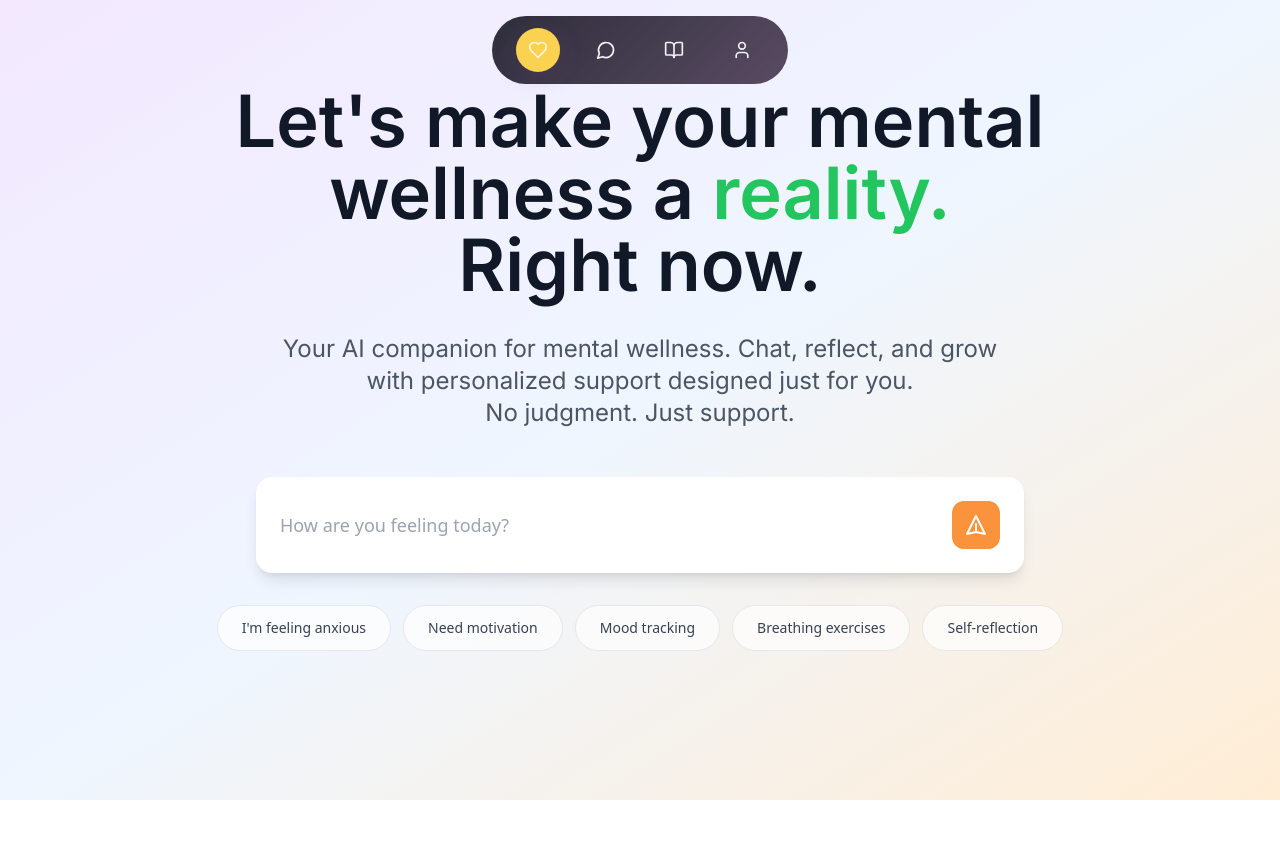
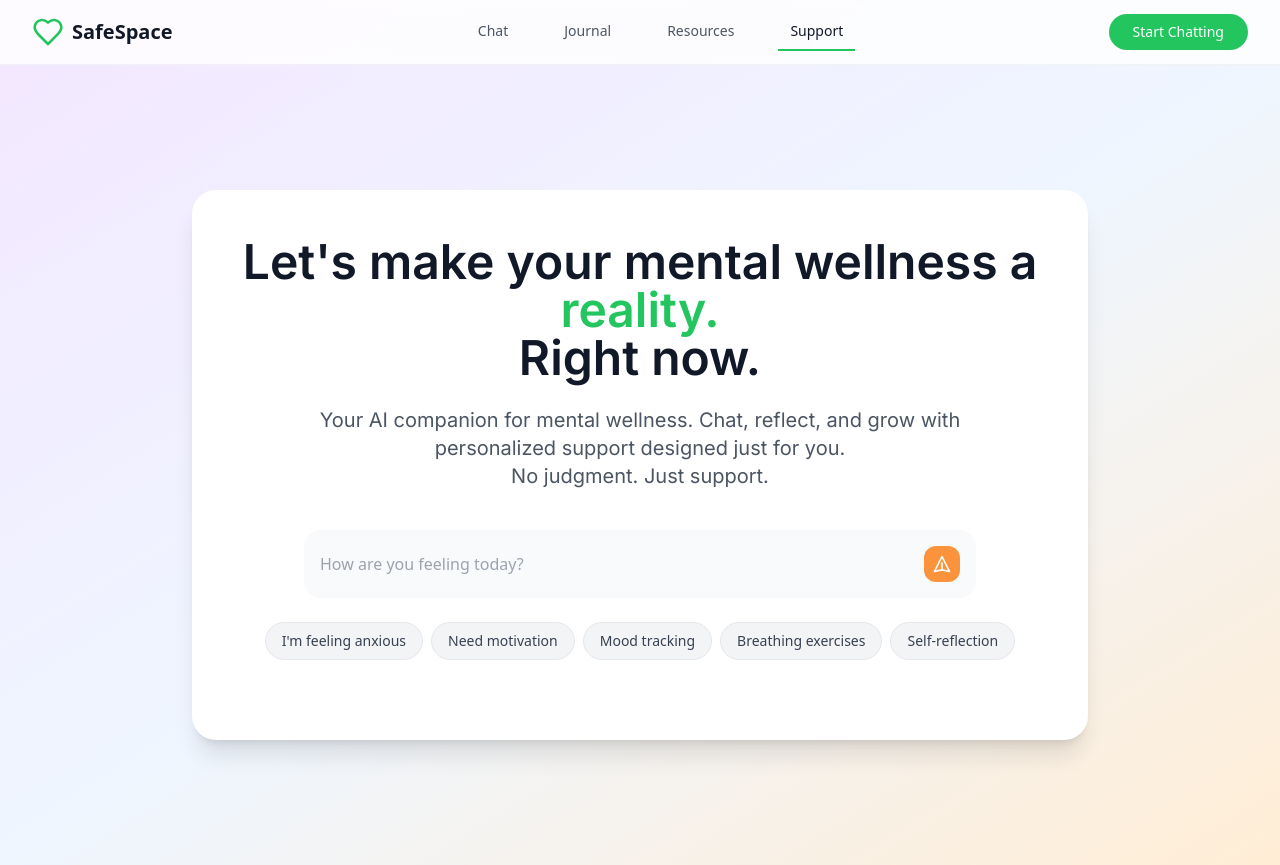
Before and after one commit to ShaikFurqan12/Mental-wellness, a React (Vite) app: page / in a window 1280 px wide. Before the commit the page ends 800 px from the top, so only its background shows below. Built offline with nearby package versions, Linux system fonts and the light colour scheme; the HTML template or start-up script is replaced by a standard one.

Commit message:
Refactor navbar and layout

```diff
--- a/src/components/Layout.tsx
+++ b/src/components/Layout.tsx
@@ -1,5 +1,4 @@
-import { MessageCircle, BookOpen, Heart, User, Mic } from "lucide-react";
-import { useState } from "react";
+import { MessageCircle, BookOpen, Heart, User } from "lucide-react";
 
 interface LayoutProps {
   children: React.ReactNode;
@@ -9,49 +8,72 @@ interface LayoutProps {
 
 const Layout = ({ children, currentPage, onNavigate }: LayoutProps) => {
   const navItems = [
-    { id: 'welcome', icon: Heart, label: 'Home' },
-    { id: 'chat', icon: MessageCircle, label: 'Chat' },
-    { id: 'journal', icon: BookOpen, label: 'Journal' },
-    { id: 'resources', icon: User, label: 'Resources' },
+    { id: 'chat', label: 'Chat' },
+    { id: 'journal', label: 'Journal' },
+    { id: 'resources', label: 'Resources' },
+    { id: 'welcome', label: 'Support' },
   ];
 
   return (
-    <div className="min-h-screen relative overflow-hidden">
-      {/* Animated Background Shapes */}
-      <div className="fixed inset-0 pointer-events-none">
-        <div className="floating-shape w-32 h-32 top-10 left-10"></div>
-        <div className="floating-shape w-20 h-20 top-1/3 right-20"></div>
-        <div className="floating-shape w-24 h-24 bottom-20 left-1/4"></div>
-        <div className="floating-shape w-16 h-16 bottom-1/3 right-1/3"></div>
+    <div className="min-h-screen bg-gradient-to-br from-purple-100 via-blue-50 to-orange-100">
+      {/* Top Navigation Bar */}
+      <nav className="bg-white/80 backdrop-blur-sm border-b border-gray-200/50 sticky top-0 z-50">
+        <div className="max-w-7xl mx-auto px-4 sm:px-6 lg:px-8">
+          <div className="flex justify-between items-center h-16">
+            {/* Logo */}
+            <div className="flex items-center">
+              <div className="flex-shrink-0 flex items-center">
+                <Heart className="h-8 w-8 text-green-500" />
+                <span className="ml-2 text-xl font-bold text-gray-900">SafeSpace</span>
+              </div>
             </div>
 
-      {/* Main Content */}
-      <main className="relative z-10 pb-20 md:pb-0">
-        {children}
-      </main>
-
-      {/* Floating Navigation */}
-      <nav className="floating-nav bottom-4 left-1/2 transform -translate-x-1/2 md:top-4 md:bottom-auto">
-        <div className="flex items-center space-x-6">
-          {navItems.map(({ id, icon: Icon, label }) => (
+            {/* Navigation Links */}
+            <div className="hidden md:block">
+              <div className="ml-10 flex items-baseline space-x-8">
+                {navItems.map(({ id, label }) => (
                   <button
                     key={id}
                     onClick={() => onNavigate(id)}
-              className={`relative p-3 rounded-full transition-all duration-300 group ${
+                    className={`px-3 py-2 text-sm font-medium transition-colors duration-200 ${
                       currentPage === id
-                  ? 'bg-primary text-white shadow-[0_0_20px_hsla(var(--primary),0.5)]'
-                  : 'text-foreground hover:text-primary'
+                        ? 'text-gray-900 border-b-2 border-green-500'
+                        : 'text-gray-600 hover:text-gray-900'
                     }`}
-              aria-label={label}
                   >
-              <Icon size={20} />
-              {currentPage === id && (
-                <div className="absolute inset-0 rounded-full animate-glow-pulse bg-primary/20"></div>
-              )}
+                    {label}
                   </button>
                 ))}
               </div>
+            </div>
+
+            {/* CTA Button */}
+            <div className="hidden md:block">
+              <button
+                onClick={() => onNavigate('chat')}
+                className="bg-green-500 hover:bg-green-600 text-white px-6 py-2 rounded-full text-sm font-medium transition-colors duration-200"
+              >
+                Start Chatting
+              </button>
+            </div>
+
+            {/* Mobile menu button */}
+            <div className="md:hidden">
+              <button
+                onClick={() => onNavigate('chat')}
+                className="bg-green-500 hover:bg-green-600 text-white p-2 rounded-full transition-colors duration-200"
+              >
+                <MessageCircle className="h-5 w-5" />
+              </button>
+            </div>
+          </div>
+        </div>
       </nav>
+
+      {/* Main Content */}
+      <main className="relative">
+        {children}
+      </main>
     </div>
   );
 };
--- a/src/components/WelcomeScreen.tsx
+++ b/src/components/WelcomeScreen.tsx
@@ -5,9 +5,9 @@ interface WelcomeScreenProps {
 const WelcomeScreen = ({ onStartChat }: WelcomeScreenProps) => {
   return (
     <div className="min-h-screen flex items-center justify-center px-4 bg-gradient-to-br from-purple-100 via-blue-50 to-orange-100">
-      <div className="text-center max-w-4xl animate-fade-up">
+      <div className="bg-white rounded-3xl shadow-xl p-12 text-center max-w-4xl animate-fade-up">
         {/* Hero Title */}
-        <h1 className="font-inter text-5xl md:text-7xl font-bold mb-8 leading-tight text-gray-900">
+        <h1 className="font-inter text-4xl md:text-5xl font-bold mb-6 leading-tight text-gray-900">
           Let's make your mental wellness a{' '}
           <span className="text-green-500">reality.</span>
           <br />
@@ -15,26 +15,26 @@ const WelcomeScreen = ({ onStartChat }: WelcomeScreenProps) => {
         </h1>
 
         {/* Tagline */}
-        <p className="font-inter text-xl md:text-2xl text-gray-600 mb-12 leading-relaxed max-w-3xl mx-auto">
+        <p className="font-inter text-lg md:text-xl text-gray-600 mb-10 leading-relaxed max-w-2xl mx-auto">
           Your AI companion for mental wellness. Chat, reflect, and grow with personalized support designed just for you.
           <br />
           No judgment. Just support.
         </p>
 
         {/* Input Field */}
-        <div className="bg-white rounded-2xl shadow-lg p-6 mb-8 max-w-3xl mx-auto">
+        <div className="bg-gray-50 rounded-2xl p-4 mb-6 max-w-2xl mx-auto">
           <div className="flex items-center gap-4">
             <input
               type="text"
               placeholder="How are you feeling today?"
-              className="flex-1 text-lg text-gray-700 placeholder-gray-400 bg-transparent border-none outline-none"
+              className="flex-1 text-base text-gray-700 placeholder-gray-400 bg-transparent border-none outline-none"
               onKeyDown={(e) => e.key === 'Enter' && onStartChat()}
             />
             <button
               onClick={onStartChat}
-              className="bg-orange-400 hover:bg-orange-500 text-white p-3 rounded-xl transition-colors duration-200"
+              className="bg-orange-400 hover:bg-orange-500 text-white p-2 rounded-xl transition-colors duration-200"
             >
-              <svg className="w-6 h-6" fill="none" stroke="currentColor" viewBox="0 0 24 24">
+              <svg className="w-5 h-5" fill="none" stroke="currentColor" viewBox="0 0 24 24">
                 <path strokeLinecap="round" strokeLinejoin="round" strokeWidth={2} d="M12 19l9 2-9-18-9 18 9-2zm0 0v-8" />
               </svg>
             </button>
@@ -42,34 +42,34 @@ const WelcomeScreen = ({ onStartChat }: WelcomeScreenProps) => {
         </div>
 
         {/* Suggestion Pills */}
-        <div className="flex flex-wrap justify-center gap-3 mb-16">
+        <div className="flex flex-wrap justify-center gap-2 mb-8">
           <button
             onClick={onStartChat}
-            className="px-6 py-3 bg-white/70 hover:bg-white text-gray-700 rounded-full text-sm font-medium transition-all duration-200 hover:shadow-md border border-gray-200"
+            className="px-4 py-2 bg-gray-100 hover:bg-gray-200 text-gray-700 rounded-full text-sm font-medium transition-all duration-200 border border-gray-200"
           >
             I'm feeling anxious
           </button>
           <button
             onClick={onStartChat}
-            className="px-6 py-3 bg-white/70 hover:bg-white text-gray-700 rounded-full text-sm font-medium transition-all duration-200 hover:shadow-md border border-gray-200"
+            className="px-4 py-2 bg-gray-100 hover:bg-gray-200 text-gray-700 rounded-full text-sm font-medium transition-all duration-200 border border-gray-200"
           >
             Need motivation
           </button>
           <button
             onClick={onStartChat}
-            className="px-6 py-3 bg-white/70 hover:bg-white text-gray-700 rounded-full text-sm font-medium transition-all duration-200 hover:shadow-md border border-gray-200"
+            className="px-4 py-2 bg-gray-100 hover:bg-gray-200 text-gray-700 rounded-full text-sm font-medium transition-all duration-200 border border-gray-200"
           >
             Mood tracking
           </button>
           <button
             onClick={onStartChat}
-            className="px-6 py-3 bg-white/70 hover:bg-white text-gray-700 rounded-full text-sm font-medium transition-all duration-200 hover:shadow-md border border-gray-200"
+            className="px-4 py-2 bg-gray-100 hover:bg-gray-200 text-gray-700 rounded-full text-sm font-medium transition-all duration-200 border border-gray-200"
           >
             Breathing exercises
           </button>
           <button
             onClick={onStartChat}
-            className="px-6 py-3 bg-white/70 hover:bg-white text-gray-700 rounded-full text-sm font-medium transition-all duration-200 hover:shadow-md border border-gray-200"
+            className="px-4 py-2 bg-gray-100 hover:bg-gray-200 text-gray-700 rounded-full text-sm font-medium transition-all duration-200 border border-gray-200"
           >
             Self-reflection
           </button>
```
Lines whose indentation alone changed are shown as unchanged.
